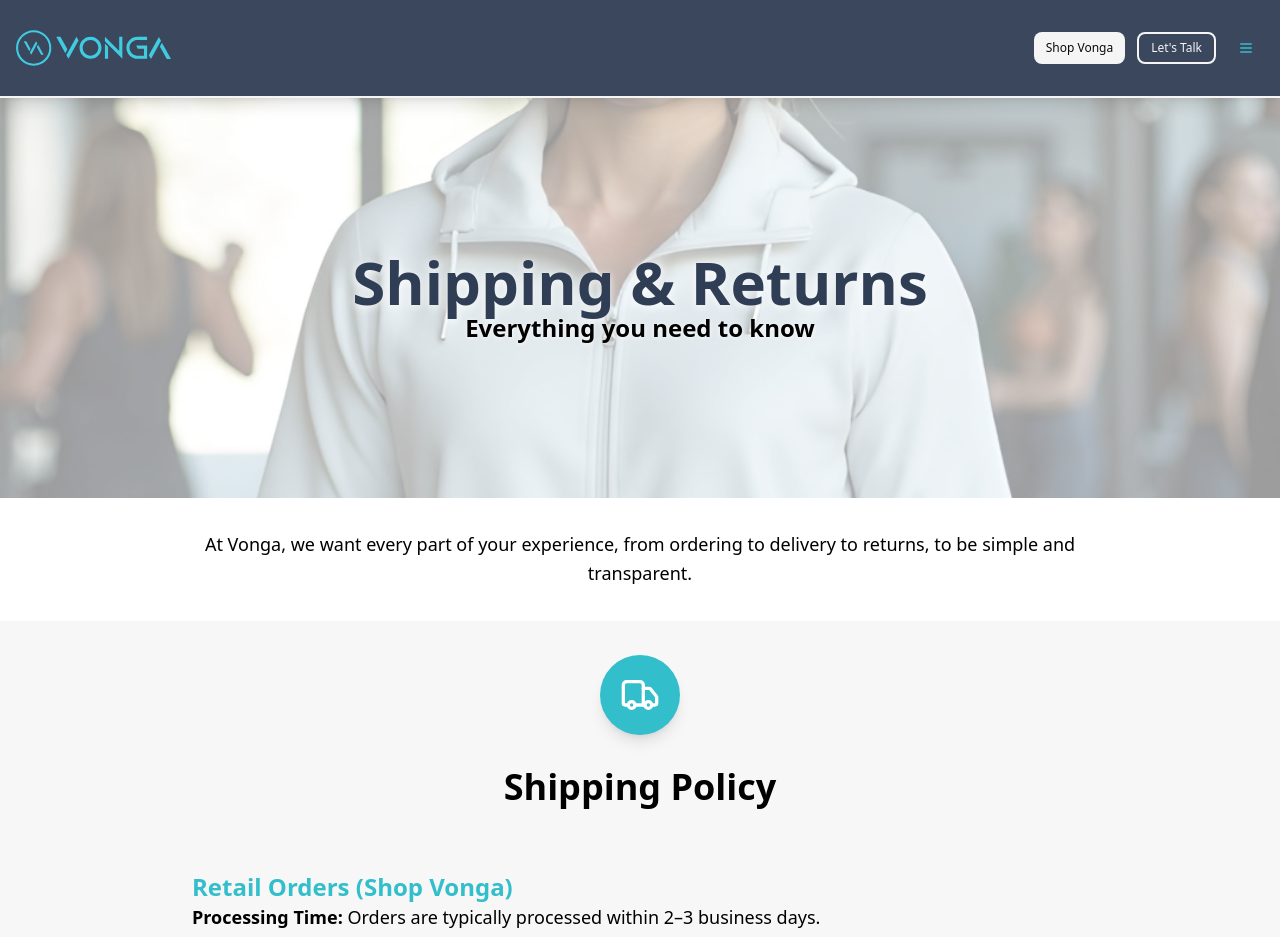
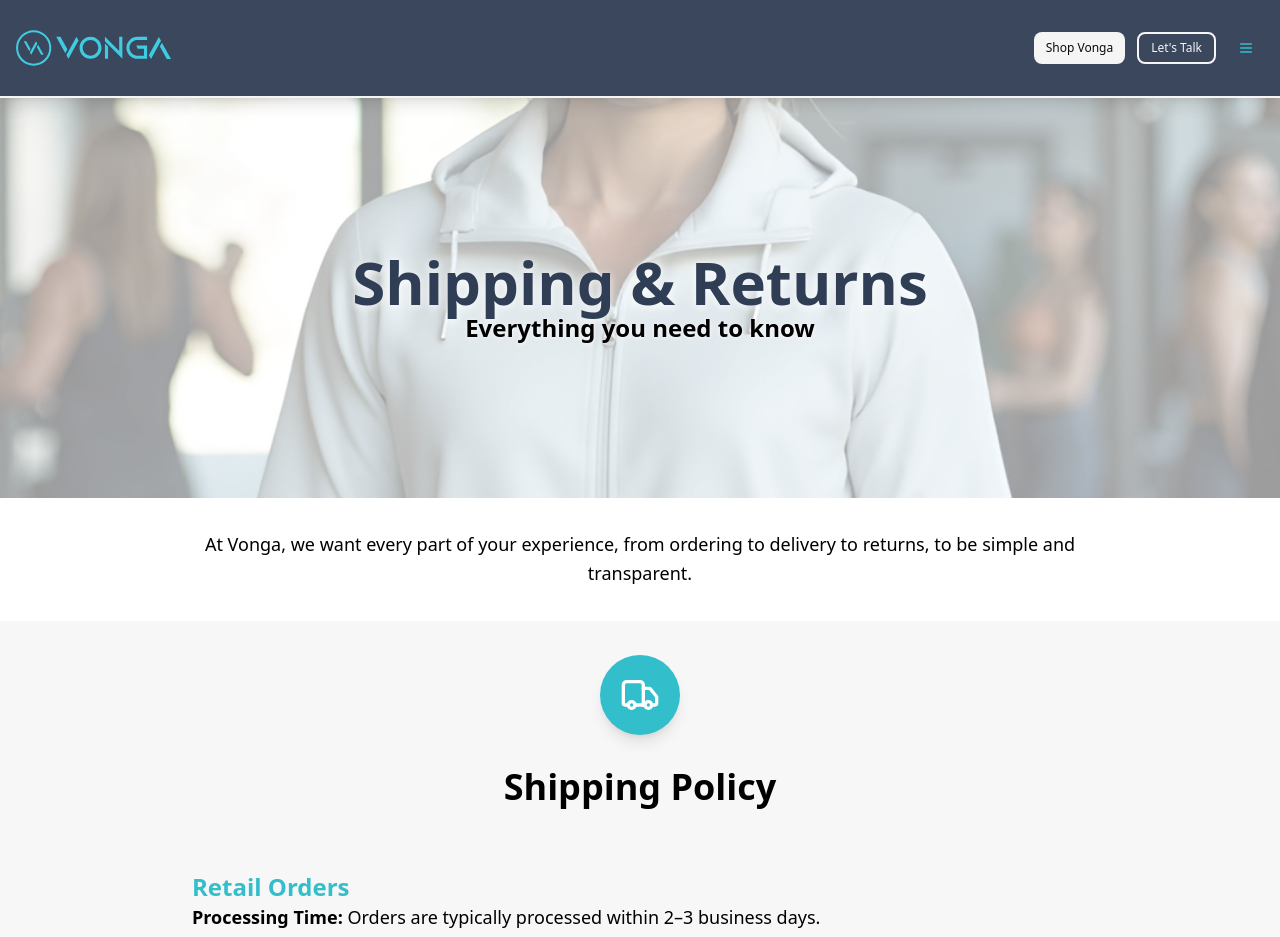
Before and after one commit to billriesner/vongab2b, a Next.js app: page /shipping-returns in a window 1280 px wide. Shown: the top 937 px of the page. Built offline with nearby package versions, Linux system fonts and the light colour scheme.

Commit message:
Remove '(Shop Vonga)' from Retail Orders header
Changed:
- 'Retail Orders (Shop Vonga)' → 'Retail Orders'

Rationale:
- Cleaner, more concise header
- 'Shop Vonga' context is clear from surrounding content
- Matches simpler naming pattern used elsewhere

```diff
--- a/app/shipping-returns/page.tsx
+++ b/app/shipping-returns/page.tsx
@@ -56,7 +56,7 @@ export default function ShippingReturnsPage() {
           {/* Retail Orders */}
           <div className="mb-4xl">
             <h3 className="text-2xl font-bold mb-lg" style={{ color: '#33BECC' }}>
-              Retail Orders (Shop Vonga)
+              Retail Orders
             </h3>
             <ul className="space-y-md text-lg text-black leading-relaxed">
               <li><strong>Processing Time:</strong> Orders are typically processed within 2–3 business days.</li>
```
